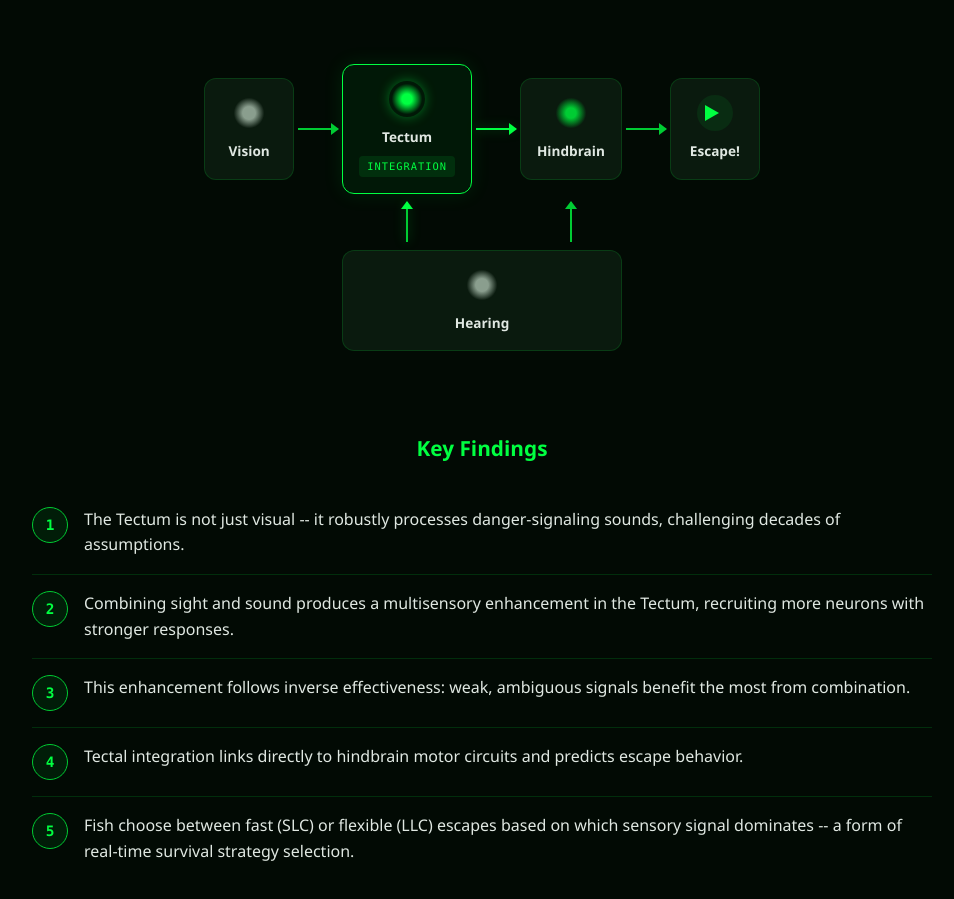
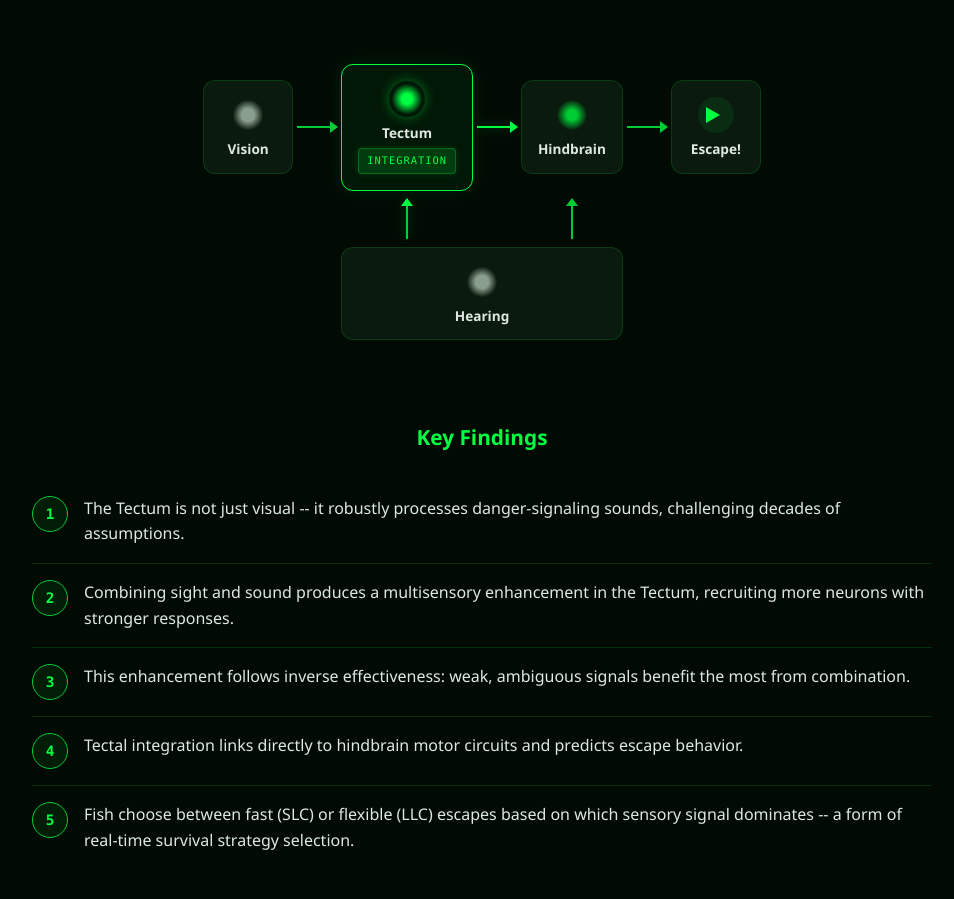
Before and after one commit to mneuronico/zebrafish, a plain HTML site: page index.html in a window 1280 px wide. Shown: the part 10700-11599 px from the top of the page, without its empty margins (158-1112 px from the left). Drawn offline with Linux system fonts and the light colour scheme; animation ran at ten frames a second.

Commit message:
Update style.css

```diff
--- a/css/style.css
+++ b/css/style.css
@@ -1019,6 +1019,9 @@ body {
     font-size: 0.85rem;
     color: var(--text);
     font-weight: 600;
+    line-height: 1.15;
+    word-break: break-word;
+    hyphens: auto;
 }
 
 .circuit-node.highlight-node {
@@ -1031,11 +1034,13 @@ body {
     font-size: 0.65rem;
     font-family: var(--font-mono);
     color: var(--gfp);
-    background: rgba(0, 255, 65, 0.1);
-    padding: 2px 8px;
+    background: rgba(0, 255, 65, 0.16);
+    padding: 3px 8px;
     border-radius: 4px;
     letter-spacing: 1px;
     text-transform: uppercase;
+    border: 1px solid rgba(0, 255, 65, 0.25);
+    box-shadow: 0 0 6px rgba(0, 255, 65, 0.15);
 }
 
 .circuit-icon {
@@ -1369,6 +1374,7 @@ footer {
     .circuit-node span {
         font-size: 0.72rem;
     }
+    #cn-hind span { font-size: 0.68rem; }
     .circuit-icon { width: 28px; height: 28px; }
     .circuit-arrow { width: 18px; }
     .circuit-arrow::after { right: -2px; top: -4px; border-left-width: 6px; }
```
